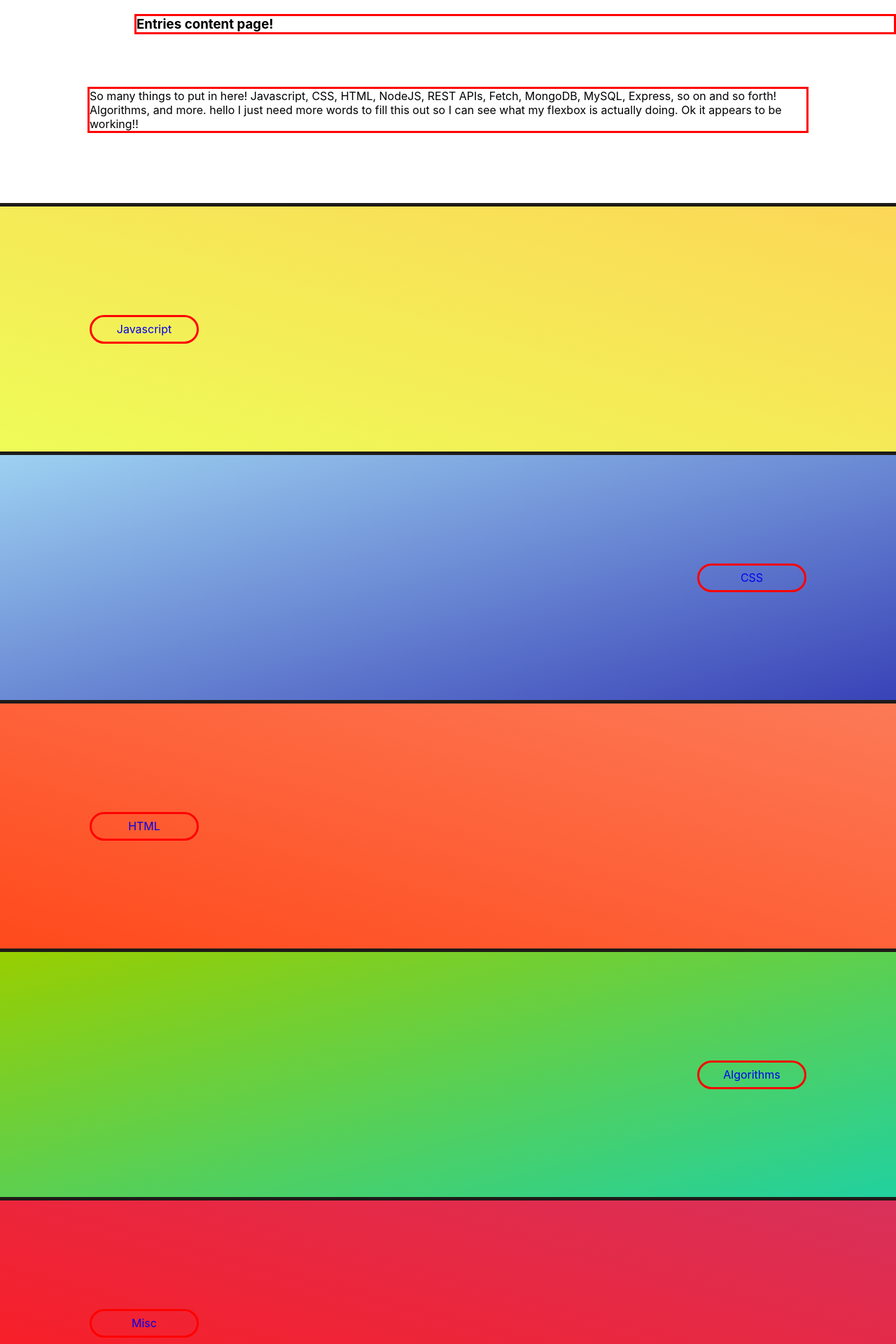
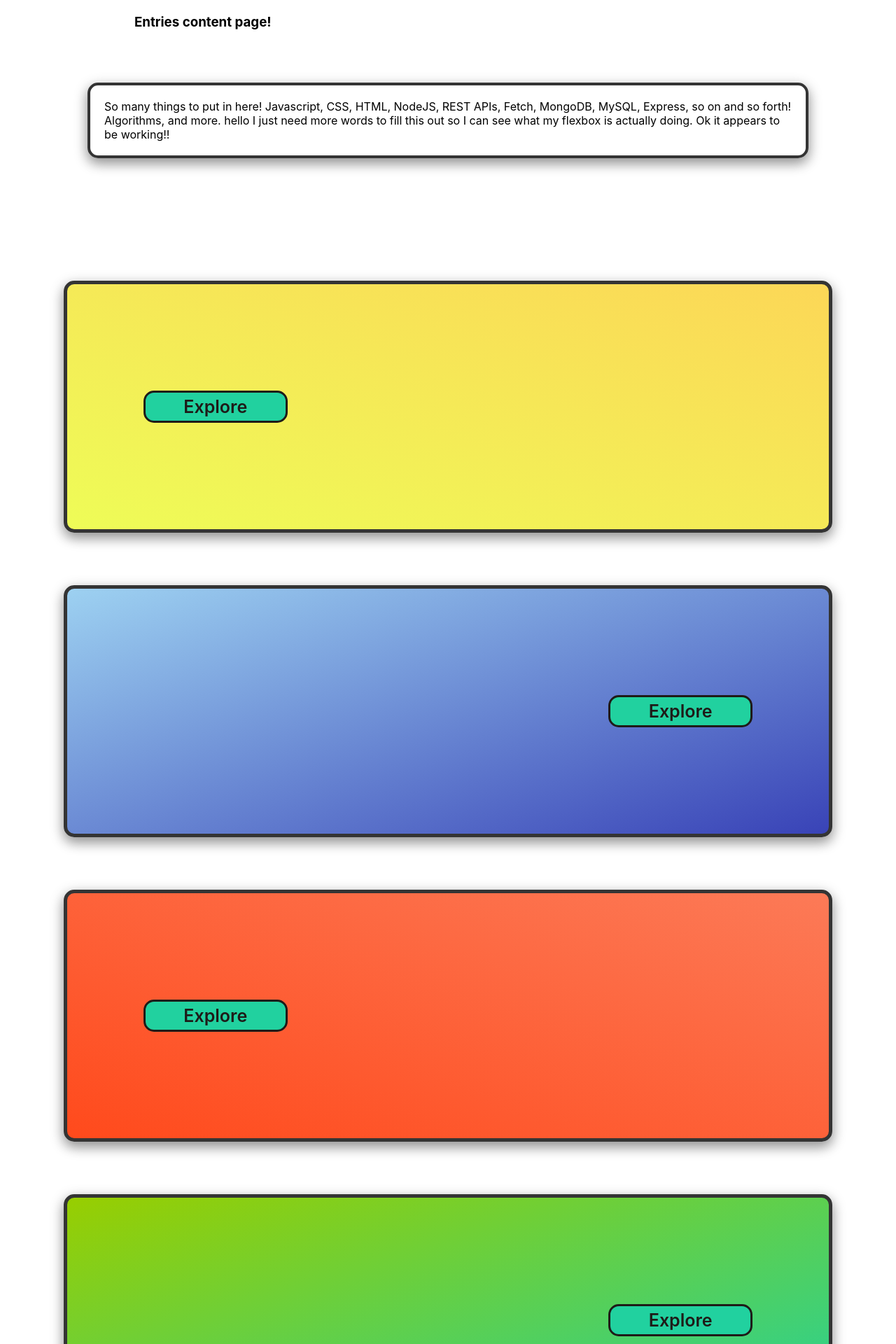
Before and after one commit to samvrny/code-journal, a React (Create React App) app: page /entries in a window 1280 px wide. Shown: the part 180-2100 px from the top of the page at 70% size. Built offline with nearby package versions, Linux system fonts and the light colour scheme.

Commit message:
got the style for the entries pages looking almost right

```diff
--- a/src/components/Entries/index.js
+++ b/src/components/Entries/index.js
@@ -22,27 +22,27 @@ function Entries() {
             <section className='flex around wrap entry-links'>
                 <div className='link-a javascript'>
                     {/* <img src={jspicture} /> */}
-                    <Link className='explore-button flex center' to='/javascript'>Javascript</Link>
+                    <Link className='explore-button flex center' to='/javascript'>Explore</Link>
                 </div>
                 <div className='link-b css'>
                     {/* <img src={csspicture} /> */}
-                    <Link className='explore-button flex center' to='/css'>CSS</Link>
+                    <Link className='explore-button flex center' to='/css'>Explore</Link>
                 </div>
                 <div className='link-a html'>
                     {/* <img src={htmlpicture} /> */}
-                    <Link className='explore-button flex center' to='/html'>HTML</Link>
+                    <Link className='explore-button flex center' to='/html'>Explore</Link>
                 </div>
                 <div className='link-b algorithm'>
                     {/* <img src={algopicture} /> */}
-                    <Link className='explore-button flex center' to='/algorithms'>Algorithms</Link>
+                    <Link className='explore-button flex center' to='/algorithms'>Explore</Link>
                 </div>
                 <div className='link-a misc'>
                     {/* <img src={miscpicture} /> */}
-                    <Link className='explore-button flex center' to='/misc'>Misc</Link>
+                    <Link className='explore-button flex center' to='/misc'>Explore</Link>
                 </div>
                 <div className='link-b api'>
                     {/* <img src={apipicture} /> */}
-                    <Link className='explore-button flex center' to='/apis'>APIs</Link>
+                    <Link className='explore-button flex center' to='/apis'>Explore</Link>
                 </div>
             </section>
         </section>
--- a/src/stylesheets/index.css
+++ b/src/stylesheets/index.css
@@ -8,6 +8,7 @@
   --slateGray: #7293a0;
   --darkGray: #5e5b52;
   --davyGray: #595959;
+  --charcoal: #343434;
   --lavendar: #b191ff;
   --darkGreen: #45b69c;
   --emerald: #21d19f;
@@ -62,6 +63,10 @@ body {
 
 .center {
   justify-content: center;
+}
+
+.align {
+  align-items: center;
 }
 
 .column {
@@ -134,6 +139,7 @@ nav {
 
 .home-body p {
   margin: 125px;
+  box-shadow: 0 8px 16px 0 rgba(0,0,0,0.2), 0 6px 20px 0 rgba(0,0,0,0.30);
 }
 
 /* ENTRIES PAGE STYLES */
@@ -141,12 +147,14 @@ nav {
 .entries-body h1 {
   margin-left: 15%;
   margin-top: 75px;
-  border: 3px solid red;
 }
 
 .entries-body p {
   margin: 75px 125px 100px 125px;
-  border: 3px solid red;
+  box-shadow: 0 8px 16px 0 rgba(0,0,0,0.2), 0 6px 20px 0 rgba(0,0,0,0.30);
+  border-radius: 15px;
+  padding: 20px;
+  border: 4px solid var(--charcoal);
 }
 
 .entry-links {
@@ -155,8 +163,11 @@ nav {
 
 .entry-links div {
   height: 350px;
-  width: 100%;
-  border-bottom: 5px solid var(--chocolateBlack);
+  width: 85%;
+  border: 5px solid var(--charcoal);
+  border-radius: 15px;
+  margin-top: 75px;
+  box-shadow: 0 8px 16px 0 rgba(0,0,0,0.2), 0 6px 20px 0 rgba(0,0,0,0.30);
 }
 
 .link-a, .link-b {
@@ -174,17 +185,27 @@ nav {
 
 .link-a a{
   margin: auto 0% auto 10%;
+  color: var(--chocolateBlack);
 }
 
 .link-b a {
   margin: auto 10% auto 0%;
+  color: var(--chocolateBlack);
 }
 
 .explore-button {
-  width: 150px;
-  height: 35px;
-  border: 3px solid red;
-  border-radius: 50px;
+  width: 200px;
+  height: 40px;
+  border: 3px solid var(--chocolateBlack);
+  border-radius: 15px;
+  background-color: var(--emerald);
+  font-size: 25px;
+  font-weight: 600;
+}
+
+.explore-button:hover {
+  background-color: var(--lightGreen);
+  color: var(--slateGray);
 }
 
 .javascript {
```
